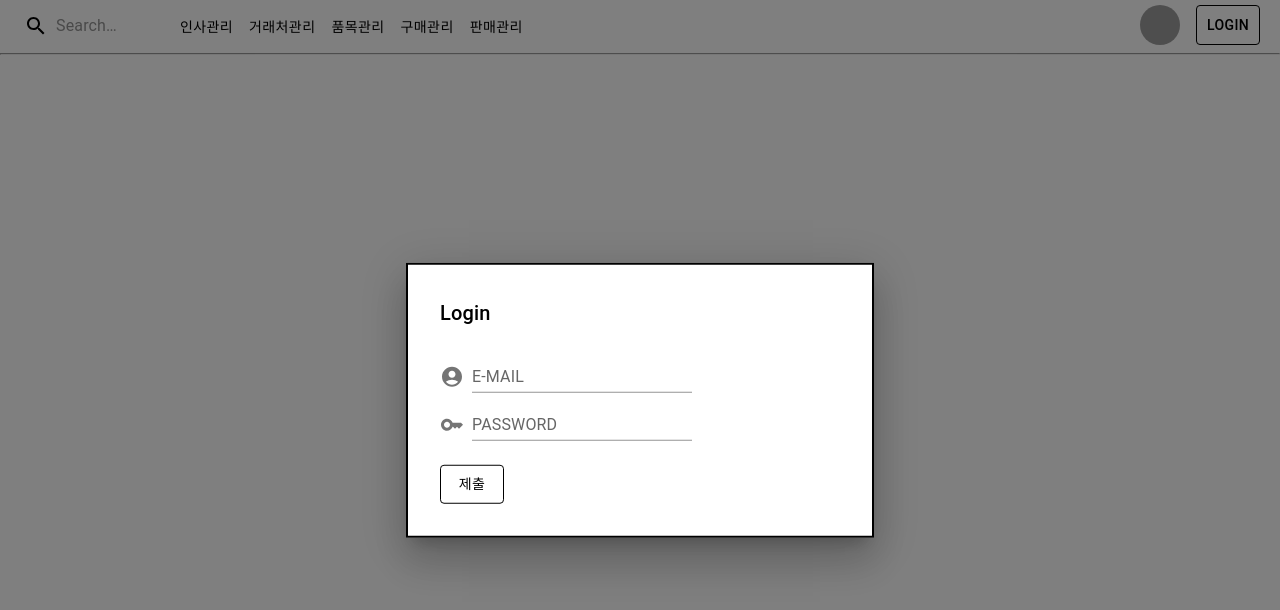
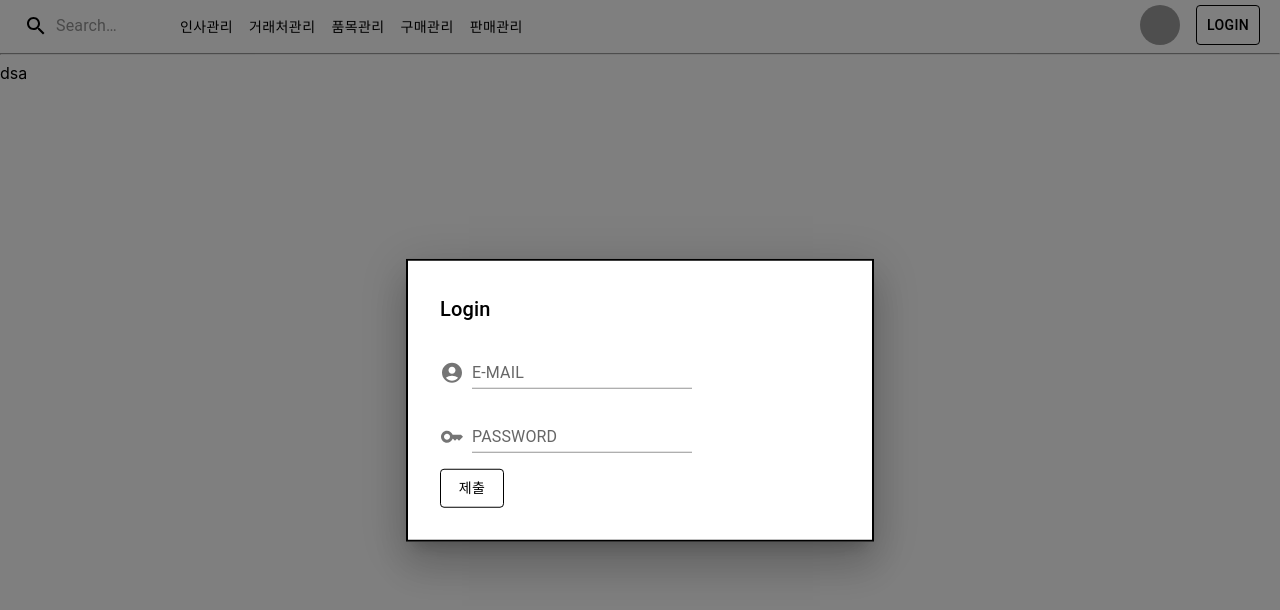
Before and after one commit to whkim98/UpErp, a React (Create React App) app in the folder frontend/: page /employee-management in a window 1280 px wide. Both pictures are taken after a click on the button "LOGIN". Shown: the top 610 px of the page. Built offline with nearby package versions, Linux system fonts and the light colour scheme; grey boxes are pictures that could not be loaded.

Commit message:
logincheck change

```diff
--- a/frontend/src/Main.js
+++ b/frontend/src/Main.js
@@ -25,14 +25,12 @@ const style = {
 };
 
 const Main = () => {
-
-    //로그인 체크로 데이터 보내기
     const [email, setEmail] = useState('');
     const [employee_pw, setEmployee_pw] = useState('');
 
     const loginCheck = async () => {
         try {
-            const response = await axios.post('/loginCheck', { email, employee_pw });
+            const response = await axios.post('http://localhost:3000/api/loginCheck', { email, employee_pw });
             if (response.data.success) {
                 console.log('Login successful');
                 handleClose();
@@ -44,7 +42,7 @@ const Main = () => {
         }
     };
 
-    const [open, setOpen] = React.useState(false);
+    const [open, setOpen] = useState(false);
     const handleOpen = () => setOpen(true);
     const handleClose = () => setOpen(false);
 
@@ -52,7 +50,7 @@ const Main = () => {
 
     const mvPage = (path) => {
         navigate(path);
-    }
+    };
 
     const Search = styled('div')(({ theme }) => ({
         position: 'relative',
@@ -116,11 +114,11 @@ const Main = () => {
                 </Box>
 
                 <Box>
-                    <Stack direction="row" spacing={2} style={{marginRight: '20px', marginTop: '5px'}}>
-                        <Avatar alt="Remy Sharp" src="/static/images/avatar/1.jpg"/>
+                    <Stack direction="row" spacing={2} style={{ marginRight: '20px', marginTop: '5px' }}>
+                        <Avatar alt="Remy Sharp" src="/static/images/avatar/1.jpg" />
 
                         {/* 모달로 로그인 */}
-                        <Button onClick={handleOpen} style={{border: '1px solid', color: 'black'}}>Login</Button>
+                        <Button onClick={handleOpen} style={{ border: '1px solid', color: 'black' }}>Login</Button>
                         <Modal
                             open={open}
                             onClose={handleClose}
@@ -130,26 +128,25 @@ const Main = () => {
                                 <Typography id="modal-modal-title" variant="h6" component="h2">
                                     Login
                                 </Typography>
-                                <Typography id="modal-modal-description" sx={{ mt: 2 }}>
+                                <Box id="modal-modal-description" sx={{ mt: 2 }}>
 
                                     <Box sx={{ display: 'flex', alignItems: 'flex-end' }}>
                                         <AccountCircle sx={{ color: 'action.active', mr: 1, my: 0.5 }} />
                                         <TextField id="input-with-sx" label="E-MAIL" variant="standard"
-                                    value={email} onChange={(e) => setEmail(e.target.value)}/>
+                                            value={email} onChange={(e) => setEmail(e.target.value)} />
                                     </Box>
 
-                                <Box sx={{ display: 'flex', alignItems: 'flex-end' }}>
+                                    <Box sx={{ display: 'flex', alignItems: 'flex-end', mt: 2 }}>
                                         <KeyIcon sx={{ color: 'action.active', mr: 1, my: 0.5 }} />
                                         <TextField id="input-with-sx" label="PASSWORD" variant="standard"
-                                    value={employee_pw} onChange={(e) => setEmployee_pw(e.target.value)}/>
+                                            value={employee_pw} onChange={(e) => setEmployee_pw(e.target.value)} />
                                     </Box>
 
-                                <br/>
-                                <Box sx={{ display: 'flex', alignItems: 'flex-end' }}>
-                                    <Button style={{border: '1px solid', width: '15px', color: 'black'}}
+                                    <Box sx={{ display: 'flex', alignItems: 'center', mt: 2 }}>
+                                        <Button style={{ border: '1px solid', color: 'black' }}
                                             onClick={loginCheck}>제출</Button>
                                     </Box>
-                                </Typography>
+                                </Box>
                             </Box>
                         </Modal>
 
--- a/frontend/src/components/Employee/EmployeeManagement.js
+++ b/frontend/src/components/Employee/EmployeeManagement.js
@@ -3,7 +3,7 @@ import React from 'react';
 const EmployeeManagement = () => {
     return (
         <div>
-
+            dsa
         </div>
     );
 };
```
Lines whose indentation alone changed are shown as unchanged.
